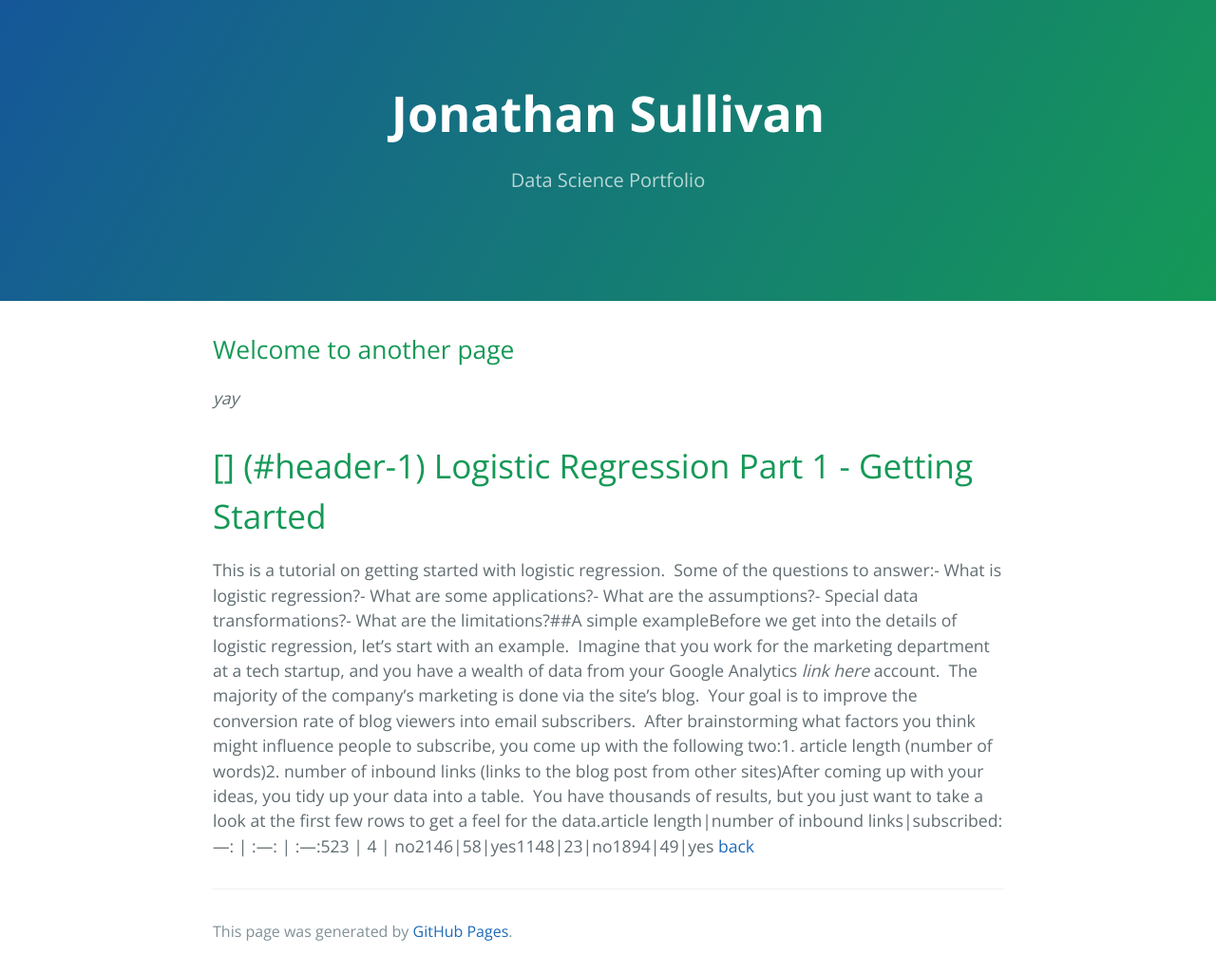
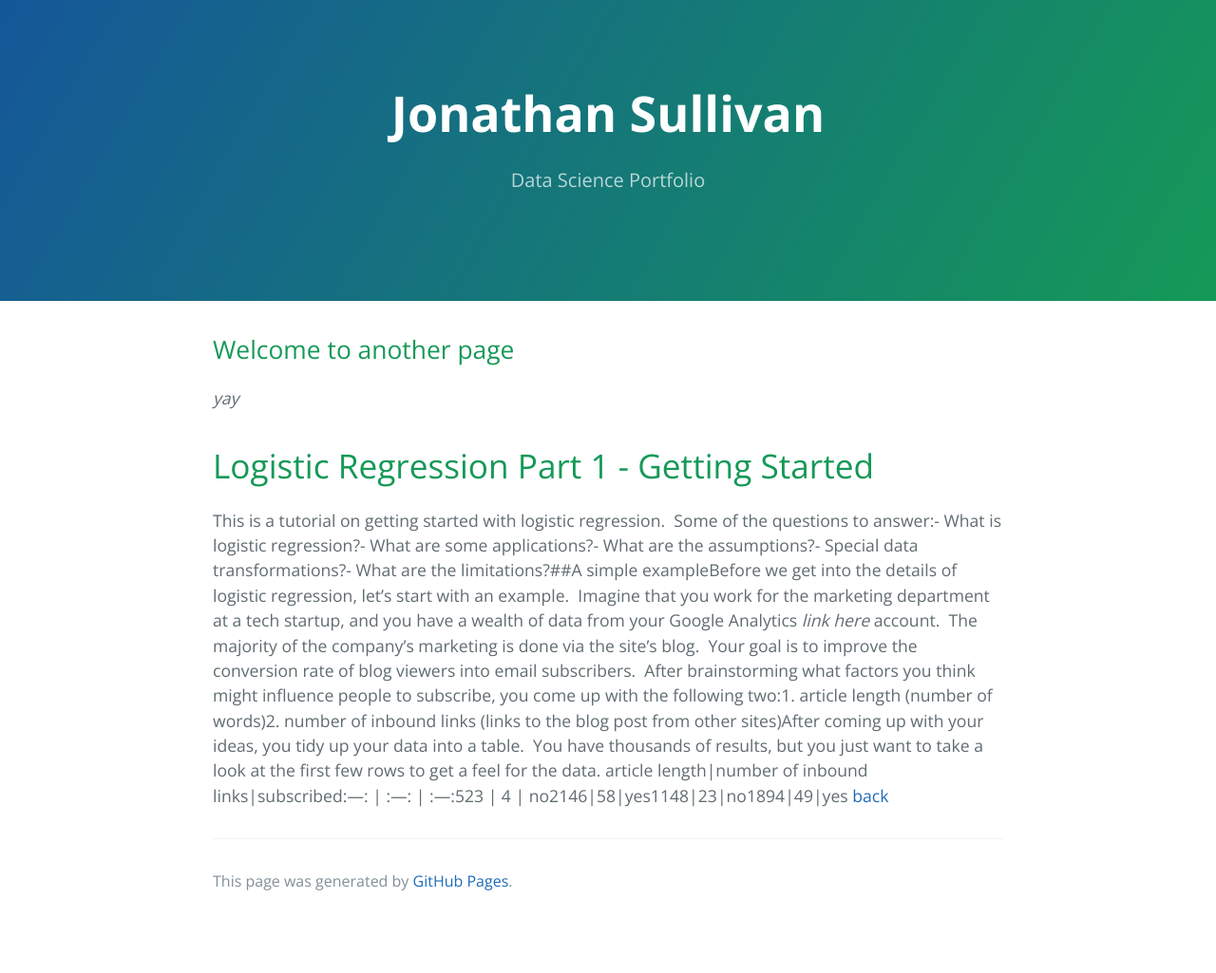
Before and after one commit to jtsulliv/jtsulliv.github.io, a Jekyll site: the page built from another-page.md, in a window 1280 px wide. Shown: the whole page at 95% size. Built offline with Jekyll 4.4.1, drawn with Linux system fonts in a browser that asks for light colours; our own code applies the rules of GitHub Pages for plain Markdown files; after the commit the page ends 972 px from its top, so only the background shows below that.

Commit message:
Update another-page.md

```diff
--- a/another-page.md
+++ b/another-page.md
@@ -5,7 +5,9 @@
 ## Welcome to another page
 
 _yay_
-# [] (#header-1) Logistic Regression Part 1 - Getting Started
 
-This is a tutorial on getting started with logistic regression.  Some of the questions to answer:- What is logistic regression?- What are some applications?- What are the assumptions?- Special data transformations?- What are the limitations?##A simple exampleBefore we get into the details of logistic regression, let's start with an example.  Imagine that you work for the marketing department at a tech startup, and you have a wealth of data from your Google Analytics *link here* account.  The majority of the company's marketing is done via the site's blog.  Your goal is to improve the conversion rate of blog viewers into email subscribers.  After brainstorming what factors you think might influence people to subscribe, you come up with the following two:1. article length (number of words)2. number of inbound links (links to the blog post from other sites)After coming up with your ideas, you tidy up your data into a table.  You have thousands of results, but you just want to take a look at the first few rows to get a feel for the data.article length|number of inbound links|subscribed:---: | :---: | :---:523 | 4 | no2146|58|yes1148|23|no1894|49|yes
+# Logistic Regression Part 1 - Getting Started
+
+This is a tutorial on getting started with logistic regression.  Some of the questions to answer:- What is logistic regression?- What are some applications?- What are the assumptions?- Special data transformations?- What are the limitations?##A simple exampleBefore we get into the details of logistic regression, let's start with an example.  Imagine that you work for the marketing department at a tech startup, and you have a wealth of data from your Google Analytics *link here* account.  The majority of the company's marketing is done via the site's blog.  Your goal is to improve the conversion rate of blog viewers into email subscribers.  After brainstorming what factors you think might influence people to subscribe, you come up with the following two:1. article length (number of words)2. number of inbound links (links to the blog post from other sites)After coming up with your ideas, you tidy up your data into a table.  You have thousands of results, but you just want to take a look at the first few rows to get a feel for the data.
+article length|number of inbound links|subscribed:---: | :---: | :---:523 | 4 | no2146|58|yes1148|23|no1894|49|yes
 [back](./)
```
